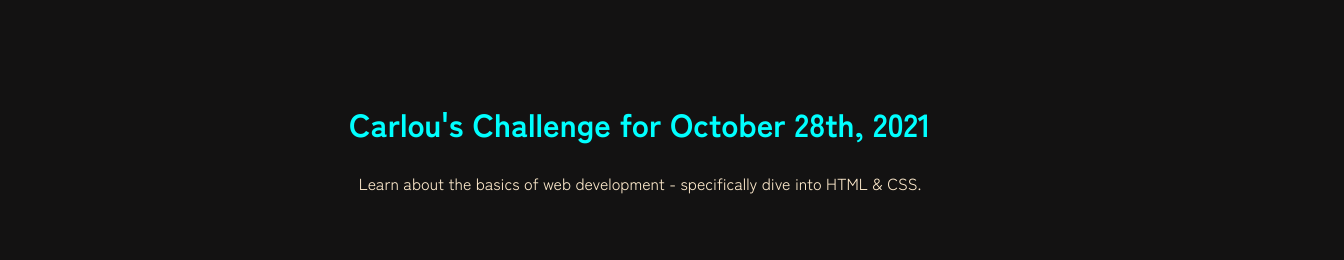
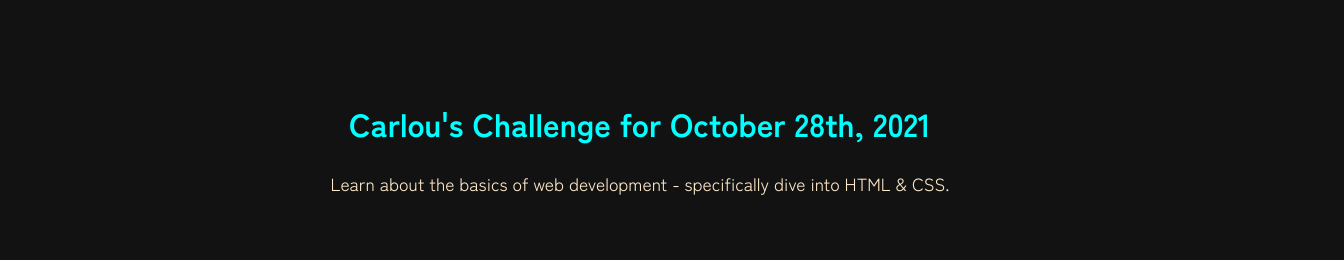
Before and after one commit to ca024/day004, a plain HTML site: page index.html in a window 1280 px wide. In both pictures the pointer is over the element 640 px from the left and 183 px from the top of the page. Shown: the top 260 px of the page, 1344 px wide, since content can reach past the window. Drawn offline with Linux system fonts and the light colour scheme.

Commit message:
Add another hover styling using id selector

```diff
--- a/assets/css/style.css
+++ b/assets/css/style.css
@@ -35,3 +35,8 @@ a:hover {
   /*Invert the colors of anchor element when hovered*/
   filter: invert(1);
 }
+
+#todays-challenge:hover {
+  /* Transform the element by scaling the size*/
+  transform: scale(1.1, 1.1);
+}
--- a/index.html
+++ b/index.html
@@ -10,7 +10,7 @@
   <body>
     <!--Use Hold Alt "up" or "down" as a shortcut to switching element position-->
     <h1>Carlou's Challenge for October 28th, 2021</h1>
-    <p>
+    <p id="todays-challenge">
       Learn about the basics of web development - specifically dive into HTML &
       CSS.
     </p>
```
